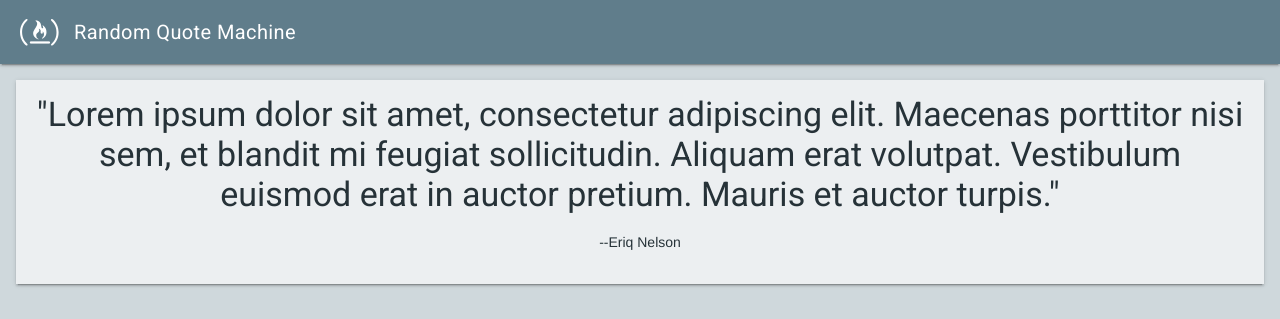
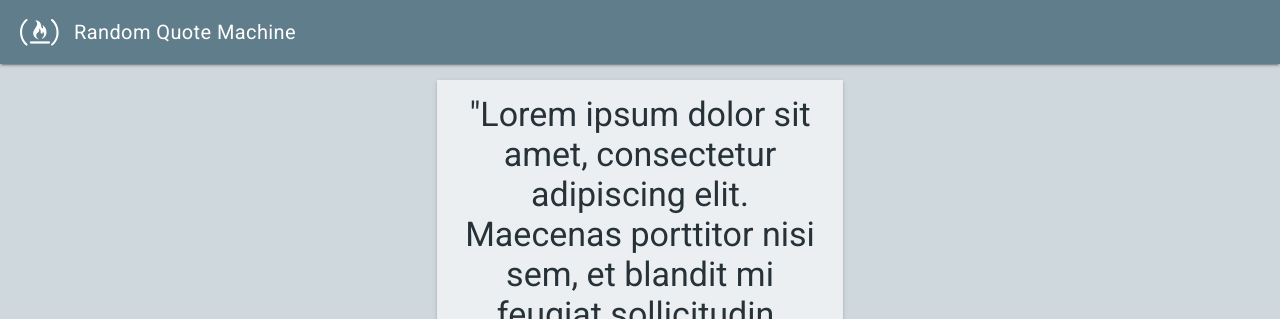
Before and after one commit to eriqnelson/freecodecamp-random-quote-machine, a website: page app/index.html in a window 1280 px wide. Shown: the top 319 px of the page. Drawn offline with nearby package versions, Linux system fonts and the light colour scheme.

Commit message:
Layout
Layout and script todos laid out.

```diff
--- a/app/index.html
+++ b/app/index.html
@@ -61,15 +61,15 @@
 
 <section id="mainContent">
 <div class="mdl-grid">
-<div class="mdl-layout-spacer"></div>
-  <div  id="quoteBox" class="mdl-cell mdl-cell--12-col mdl-shadow--2dp"><p class="mdl-typography--display-1 mdl-typography--text-center	">
+<div class="mdl-layout-spacer mdl-cell--4-col"></div>
+  <div  id="quoteBox" class="mdl-cell mdl-cell--4-col mdl-shadow--2dp"><p class="mdl-typography--display-1 mdl-typography--text-center	">
 
   "Lorem ipsum dolor sit amet, consectetur adipiscing elit. Maecenas porttitor nisi sem, et blandit mi feugiat sollicitudin. Aliquam erat volutpat. Vestibulum euismod erat in auctor pretium. Mauris et auctor turpis."</p>
   <p class="mdl-typography--body-1 mdl-typography--text-center	">
 
   --Eriq Nelson</p>
 </div>
-<div class="mdl-layout-spacer"></div>
+<div class="mdl-layout-spacer mdl-cell--4-col"></div>
 <div id="buttonBox">
 
 
--- a/app/scripts/main.js
+++ b/app/scripts/main.js
@@ -75,7 +75,7 @@
   // Your custom JavaScript goes here
 document.getElementById("newTweet").onclick = function() {newTweet();};
 document.getElementById("newQuote").onclick = function() {newQuote();};
-
+// on load: run newQuote
 function newTweet() {
   // truncate current Quote
   // assemble URL
```
